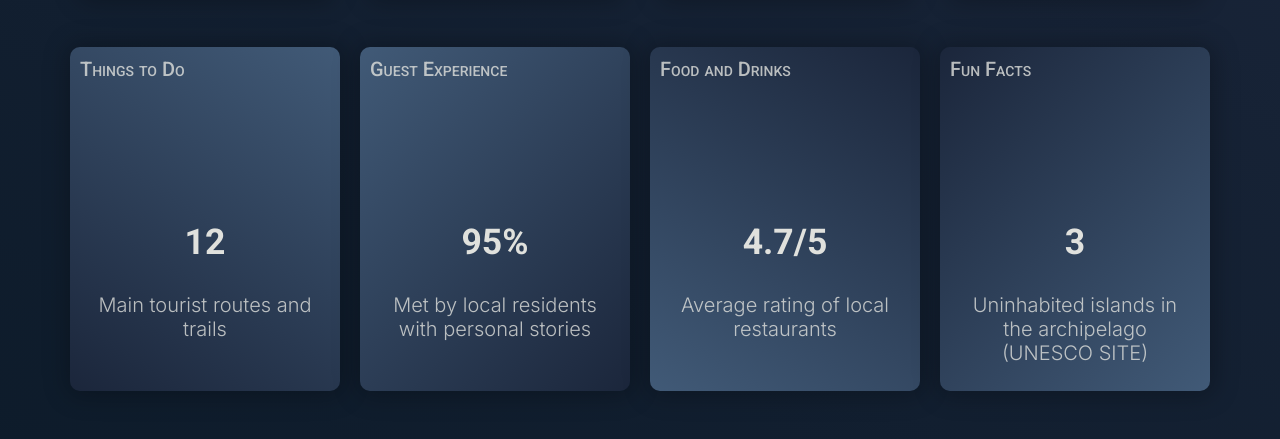
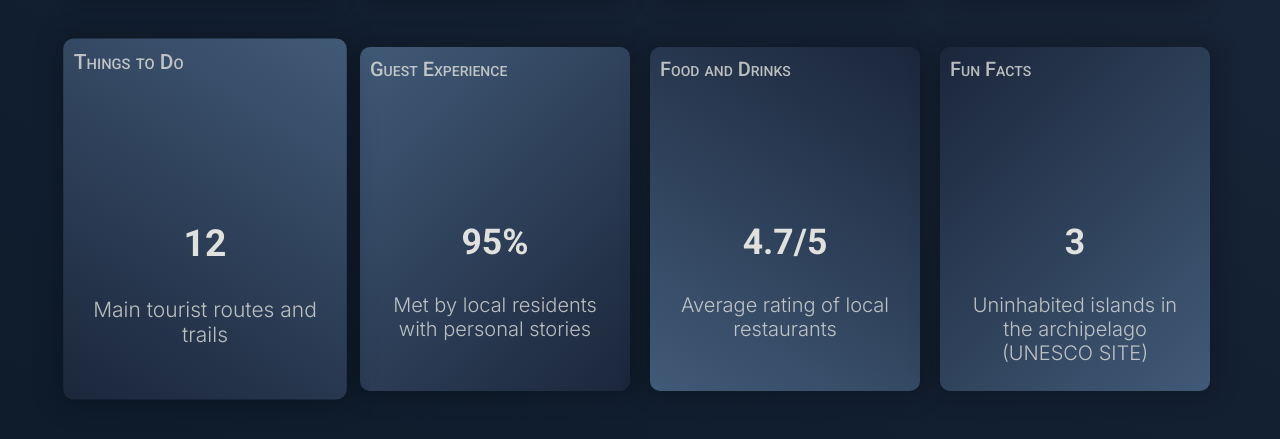
Before and after one commit to g1fttt/edinburgh-of-the-seven-seas, a plain HTML site: page static/index.html in a window 1280 px wide. In both pictures the pointer is over the element 205 px from the left and 1406 px from the top of the page. Shown: the part 1187-1626 px from the top of the page. Drawn offline with Linux system fonts and the light colour scheme; a web font is replaced by a local one.

Commit message:
feat(landing): add hover animation to the social-proof section cards

```diff
--- a/static/styles/landing/social-proof.css
+++ b/static/styles/landing/social-proof.css
@@ -18,8 +18,13 @@
   min-width: var(--width);
   max-width: var(--width);
 
+  transition: var(--global-transition-time);
   border-radius: var(--global-border-radius);
   box-shadow: var(--global-fill-image-box-shadow);
+}
+
+.card:hover {
+  scale: var(--global-hover-scale);
 }
 
 .card>.name {
```
